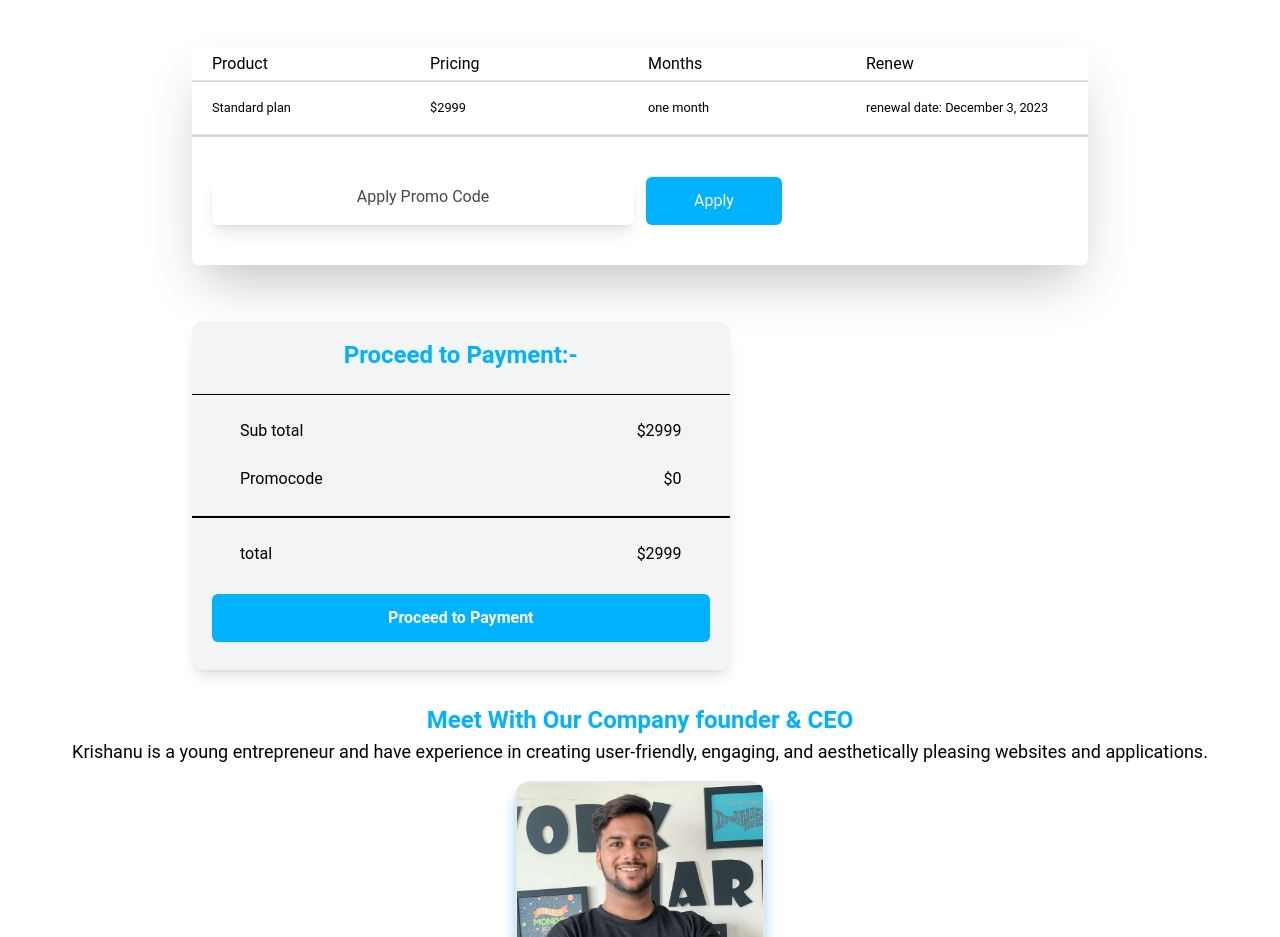
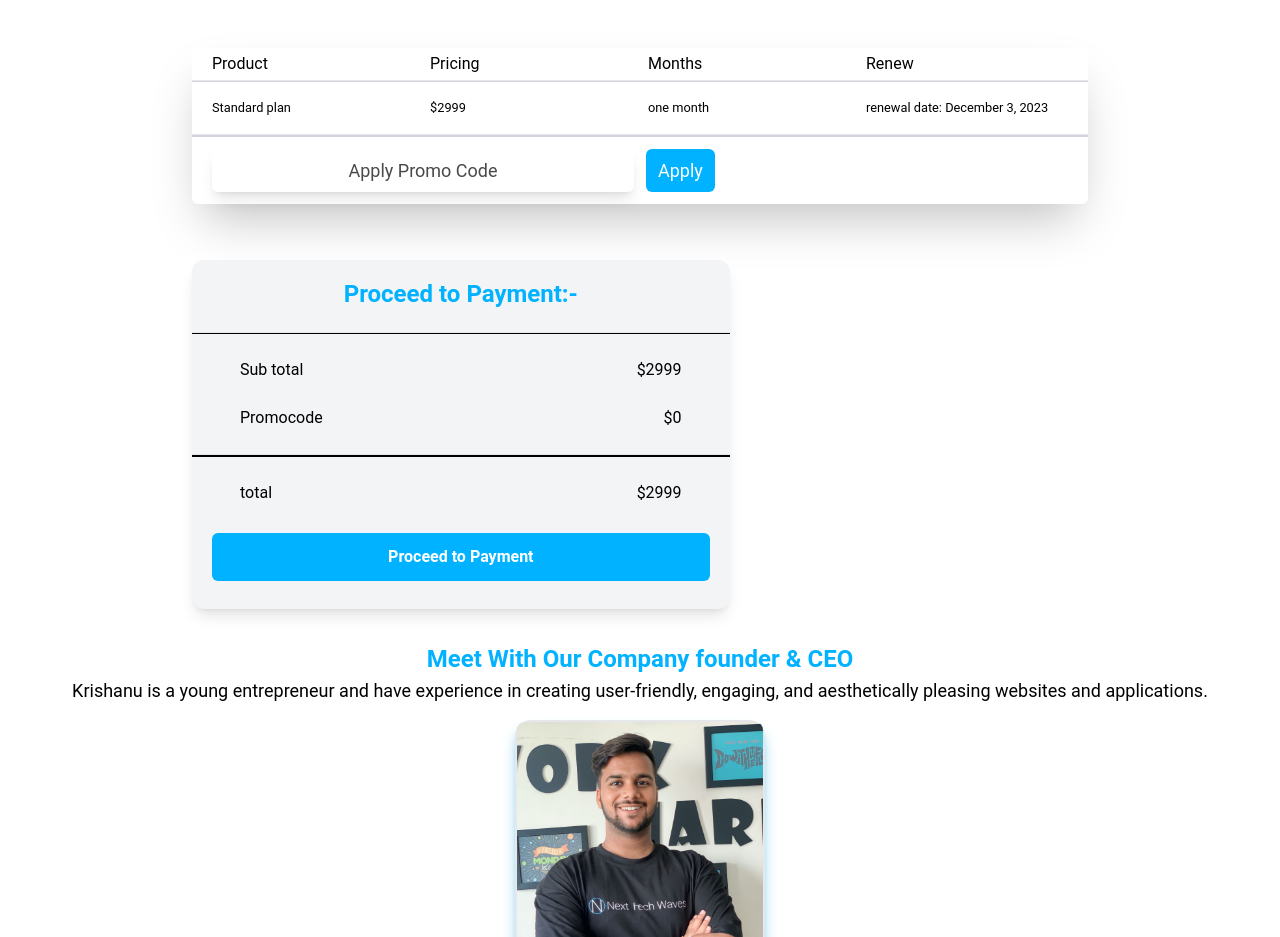
Before and after one commit to krishanumishra778/NTW, a React (Vite) app in the folder client/: page / in a window 1280 px wide. Shown: the part 1940-2877 px from the top of the page. Built offline with nearby package versions, Linux system fonts and the light colour scheme; no server answers.

Commit message:
Update Paymentcheckoutpage.jsx
update promo code text and button

```diff
--- a/client/src/Components/pages/Paymentcheckoutpage.jsx
+++ b/client/src/Components/pages/Paymentcheckoutpage.jsx
@@ -86,14 +86,14 @@ export const Paymentcheckoutpage = () => {
             <div className='bg-white mt-10  rounded-md shadow-2xl outline-none ' >
                 <div className='flex flex-row md:flex-col justify-evenly' >
 
-                    <div class="grid md:grid-cols-4 gap-4 px-5 py-1">
+                    <div className="grid md:grid-cols-4 gap-4 px-5 py-1">
                         <div className=''>Product</div>
                         <div className=''>Pricing</div>
                         <div className=''>Months</div>
                         <div className=' '>Renew</div>
                     </div>
                     <hr className=' bg-gray-300 h-[2.5px]' />
-                    <div class="grid md:grid-cols-4 gap-4 px-5 py-4">
+                    <div className="grid md:grid-cols-4 gap-4 px-5 py-4">
                         <div className='text-sm'>Standard plan</div>
                         <div className='text-sm'>$2999</div>
                         <div className='text-sm'>one month</div>
@@ -104,15 +104,15 @@ export const Paymentcheckoutpage = () => {
                 </div>
                 <hr className='px-2 bg-gray-300 h-[2.5px] ' />
 
-                <div class="grid grid-cols-2  py-10 px-5 gap-3">
+                <div className="grid grid-cols-2  xs:py-2 md:py-3 px-5 gap-3">
 
                     <div className='bg-white rounded-md shadow-lg outline-none  ' >
-                        <h1 className='py-2 text-center   text-md text-[#494949]'>Apply Promo Code</h1>
+                        <h1 className='xs:py-1 sm:py-2 text-center  xs:text-[11px] sm:text-[14px] md:text-[16px] lg:text-[18px] text-[#494949]'>Apply Promo Code</h1>
                     </div>
                     <div className='cursor-pointer sm:gap-5 xs:gap-0'>
                         <button
                             type='submit'
-                            className='text-white text-center bg-[#00B2FF] rounded-md sm:px-8 sm:py-3 xs:px-4 xs:py-2 md:px-12 md:py-3'
+                            className='text-white text-center bg-[#00B2FF] rounded-md  xs:text-[11px] sm:text-[14px] md:text-[16px] lg:text-[18px] xs:py-1 sm:py-2 xs:px-2 sm:px-3'
                         >
                             Apply
                         </button>
```
